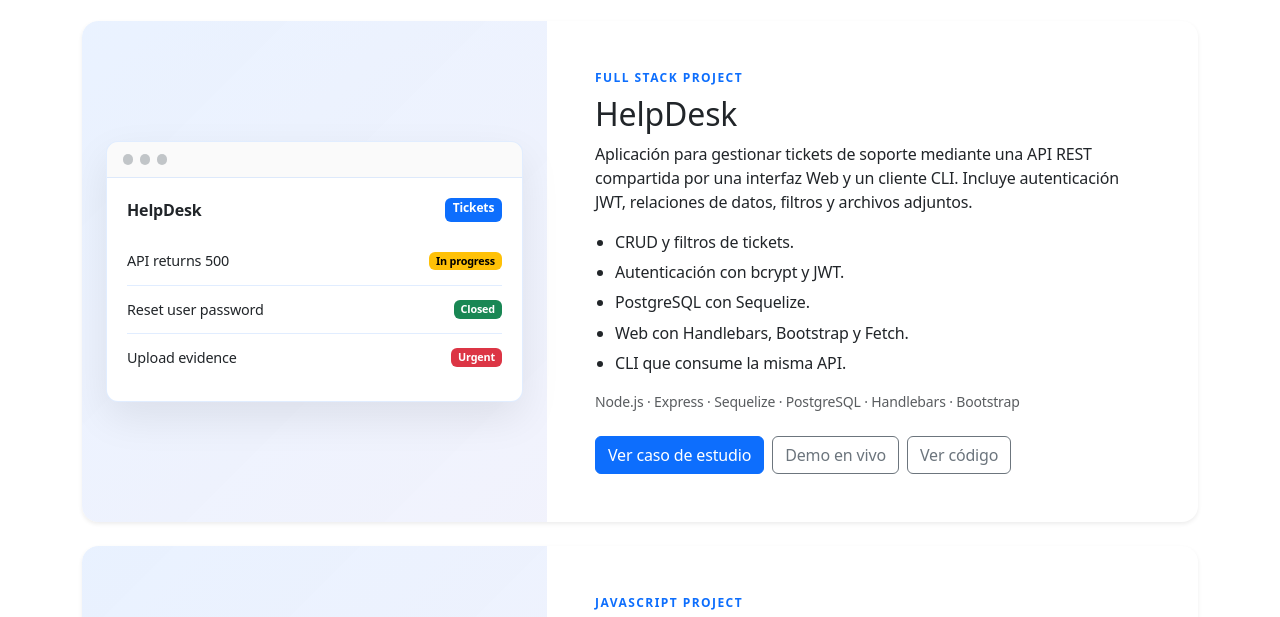
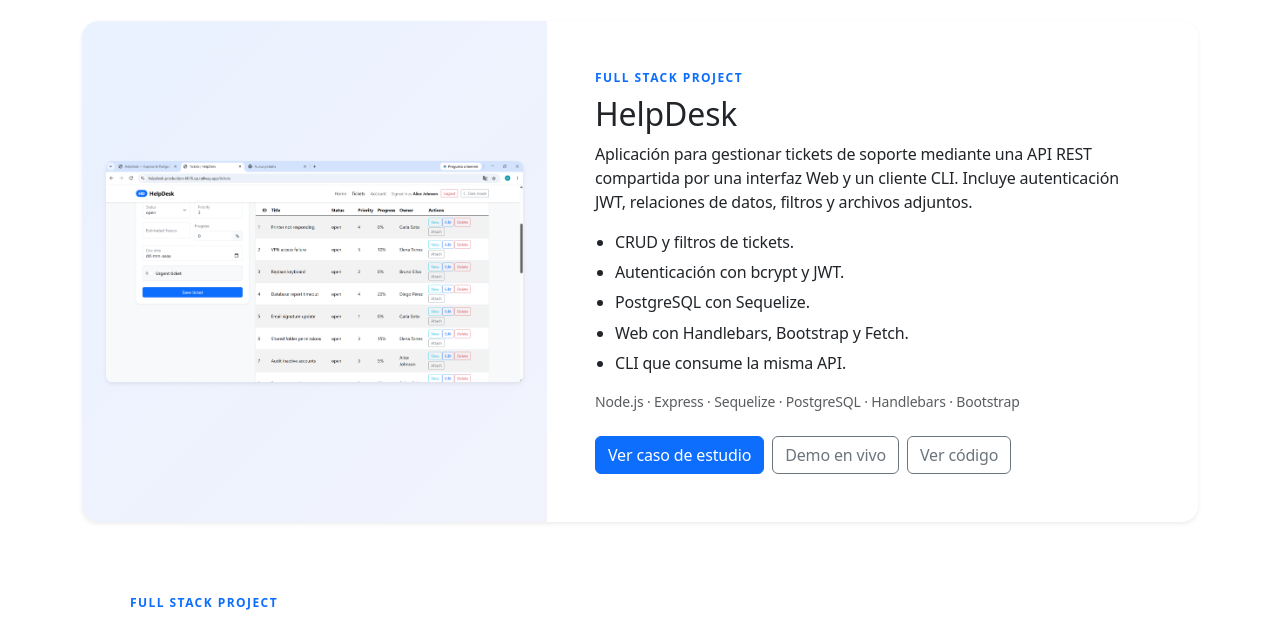
Before and after one commit to carrion-cabello/portafolio, a plain HTML site: page index.html in a window 1280 px wide. Shown: the part 708-1325 px from the top of the page. Drawn offline with nearby package versions, Linux system fonts and the light colour scheme.

Commit message:
Actualización portafolio13

```diff
--- a/css/styles.css
+++ b/css/styles.css
@@ -275,3 +275,9 @@ a {
     text-decoration: none;
   }
 }
+/* Agrega esto a tu archivo CSS principal */
+.project-visual img {
+  max-width: 100%;
+  height: auto;
+  display: block;
+}
--- a/index.html
+++ b/index.html
@@ -324,7 +324,7 @@
           </p>
         </div>
 
-        <!-- Proyecto 1: HelpDesk -->
+<!-- Proyecto 1: HelpDesk -->
         <article class="card project-card border-0 shadow-sm overflow-hidden mb-4">
           <div class="row g-0">
             <div class="col-lg-5">
@@ -333,31 +333,45 @@
                 role="img"
                 aria-label="Vista representativa del gestor de tickets HelpDesk"
               >
-                <div class="mock-window w-100">
-                  <div class="mock-window-bar">
-                    <span></span><span></span><span></span>
-                  </div>
-                  <div class="mock-window-body">
-                    <div class="d-flex justify-content-between gap-2 mb-3">
-                      <strong>HelpDesk</strong>
-                      <span class="badge text-bg-primary">Tickets</span>
-                    </div>
-                    <div class="mock-ticket">
-                      <span>API returns 500</span>
-                      <span class="badge text-bg-warning">In progress</span>
-                    </div>
-                    <div class="mock-ticket">
-                      <span>Reset user password</span>
-                      <span class="badge text-bg-success">Closed</span>
-                    </div>
-                    <div class="mock-ticket">
-                      <span>Upload evidence</span>
-                      <span class="badge text-bg-danger">Urgent</span>
-                    </div>
-                  </div>
+                <img src="img/HelpDesk.png" alt="Captura de pantalla de la aplicación HelpDesk" class="img-fluid rounded shadow-sm">
+              </div>
+            </div>
+
+            <div class="col-lg-7">
+              <div class="card-body p-4 p-lg-5">
+                <p class="eyebrow">Full Stack Project</p>
+                <h3 class="card-title h2">HelpDesk</h3>
+                <p class="card-text">
+                  Aplicación para gestionar tickets de soporte mediante una API REST compartida por una interfaz Web y un cliente CLI. Incluye autenticación JWT, relaciones de datos, filtros y archivos adjuntos.
+                </p>
+
+                <ul class="project-points">
+                  <li>CRUD y filtros de tickets.</li>
+                  <li>Autenticación con bcrypt y JWT.</li>
+                  <li>PostgreSQL con Sequelize.</li>
+                  <li>Web con Handlebars, Bootstrap y Fetch.</li>
+                  <li>CLI que consume la misma API.</li>
+                </ul>
+
+                <p class="small text-body-secondary">
+                  Node.js · Express · Sequelize · PostgreSQL · Handlebars · Bootstrap
+                </p>
+
+                <div class="d-flex flex-wrap gap-2 mt-4">
+                  <a href="./projects/helpdesk.html" class="btn btn-primary">
+                    Ver caso de estudio
+                  </a>
+                  <a href="https://github.com/carrion-cabello/helpdesk.git" class="btn btn-outline-secondary" target="_blank" rel="noopener noreferrer">
+                    Demo en vivo
+                  </a>
+                  <a href="https://github.com/carrion-cabello/helpdesk" class="btn btn-outline-secondary" target="_blank" rel="noopener noreferrer">
+                    Ver código
+                  </a>
                 </div>
               </div>
             </div>
+          </div>
+        </article>
 
             <div class="col-lg-7">
               <div class="card-body p-4 p-lg-5">
```
Also changed, not shown: img/HelpDesk.png (added), img/TaskFlow.png (added), img/calculator.png (added).
